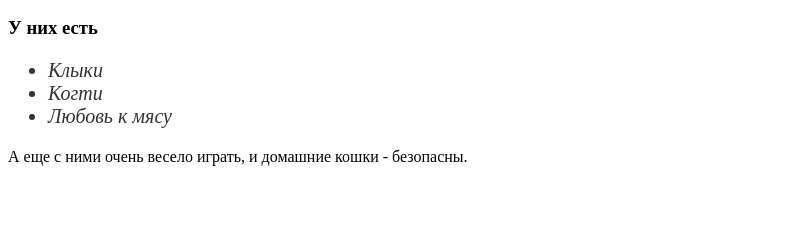
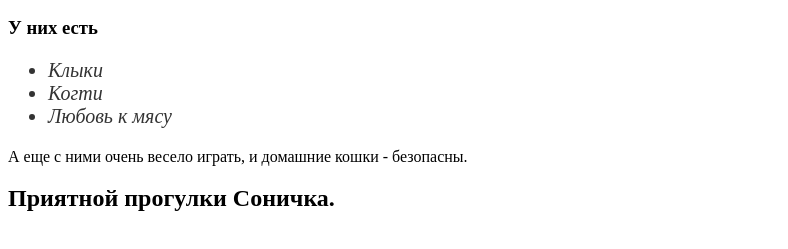
Before and after one commit to tsirikhoff/resume, a plain HTML site: page Index.html in a window 1280 px wide. Shown: the part 95-344 px from the top of the page, without its empty margins (0-788 px from the left). Drawn offline with Linux system fonts and the light colour scheme.

Commit message:
Update Index.html

```diff
--- a/Index.html
+++ b/Index.html
@@ -29,7 +29,12 @@
         <p>А еще с ними очень весело играть, и домашние кошки - безопасны.</p>
     </section>
 
+    <section>
 
+        <h2 class = 'sonya'>Приятной прогулки Соничка.</h2>
+
+
+    </section>
 
 
 
```
